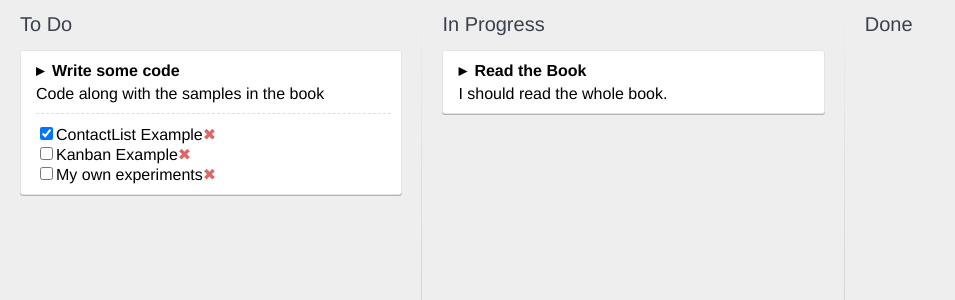
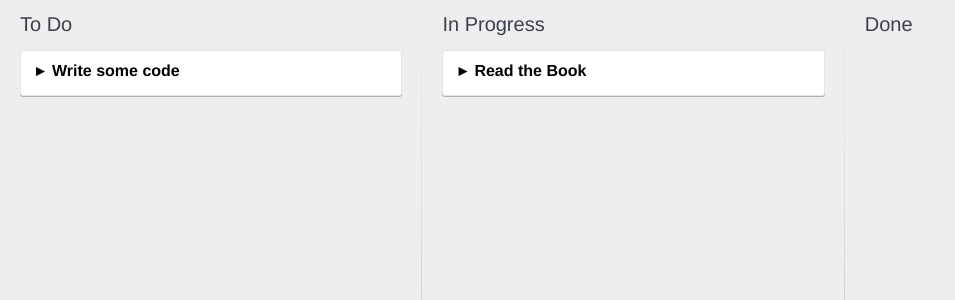
Before and after one commit to hyunji-bang/React-Study-Ex, a React app in the folder kanban-app/: page / in a window 1280 px wide. Shown: the top 300 px of the page, without its empty margins (0-955 px from the left). Built offline with nearby package versions, Linux system fonts and the light colour scheme.

Commit message:
Add toggle-event

```diff
--- a/kanban-app/src/components/Card.js
+++ b/kanban-app/src/components/Card.js
@@ -2,15 +2,30 @@
 import CheckList from './CheckList'
 
 class Card extends Component {
+    constructor() {
+        super(...arguments);
+        this.state = {
+            showDetails: false
+        };
+    }
     render() {
-        return (
-            <div className="card">
-                <div className="card__title">{this.props.title}</div>
+        let cardDetails;
+        if(this.state.showDetails){
+            cardDetails = (
                 <div className="card__details">
                     {this.props.description}
                     <CheckList cardId={this.props.id}
                                tasks={this.props.tasks} />
                 </div>
+            )
+        }
+
+        return (
+            <div className="card">
+                <div className="card__title" onClick={
+                    ()=>this.setState({showDetails: !this.state.showDetails})
+                }>{this.props.title}</div>
+                {cardDetails}
             </div>
         )
     }
```
